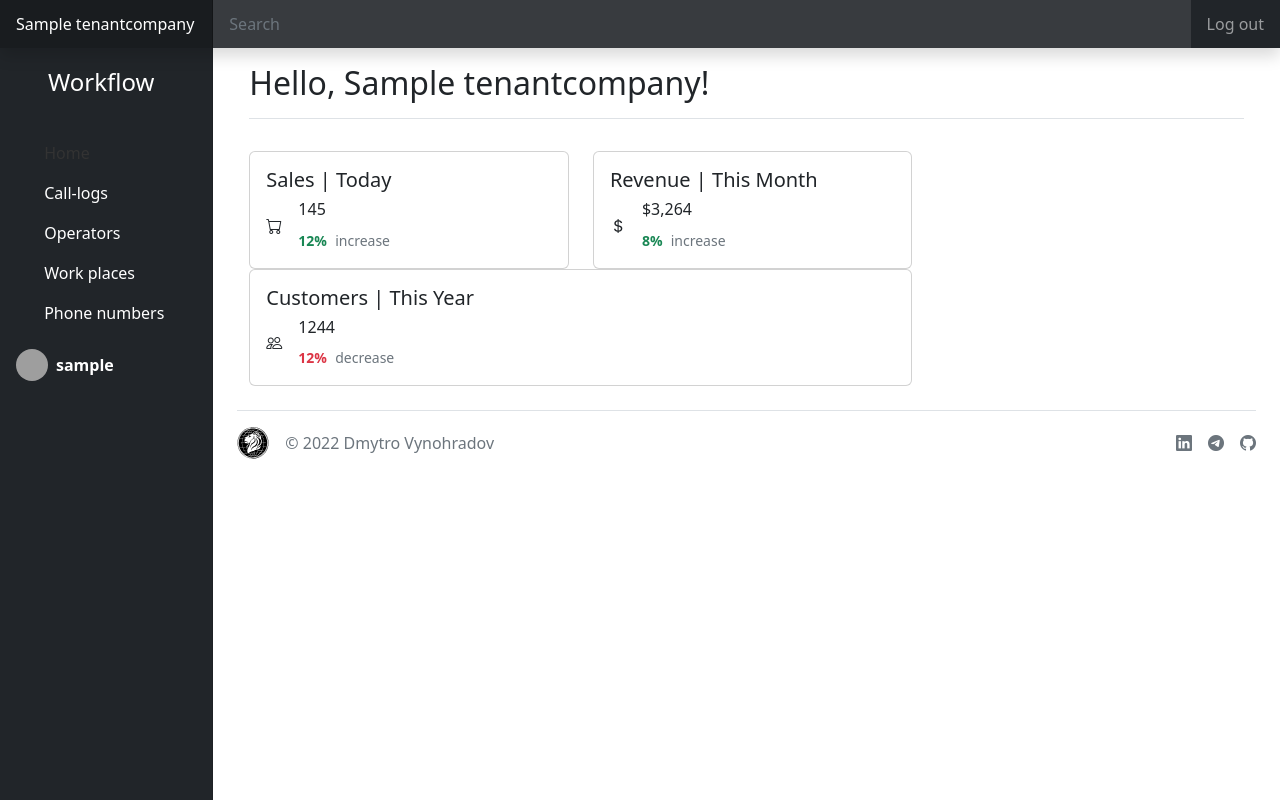
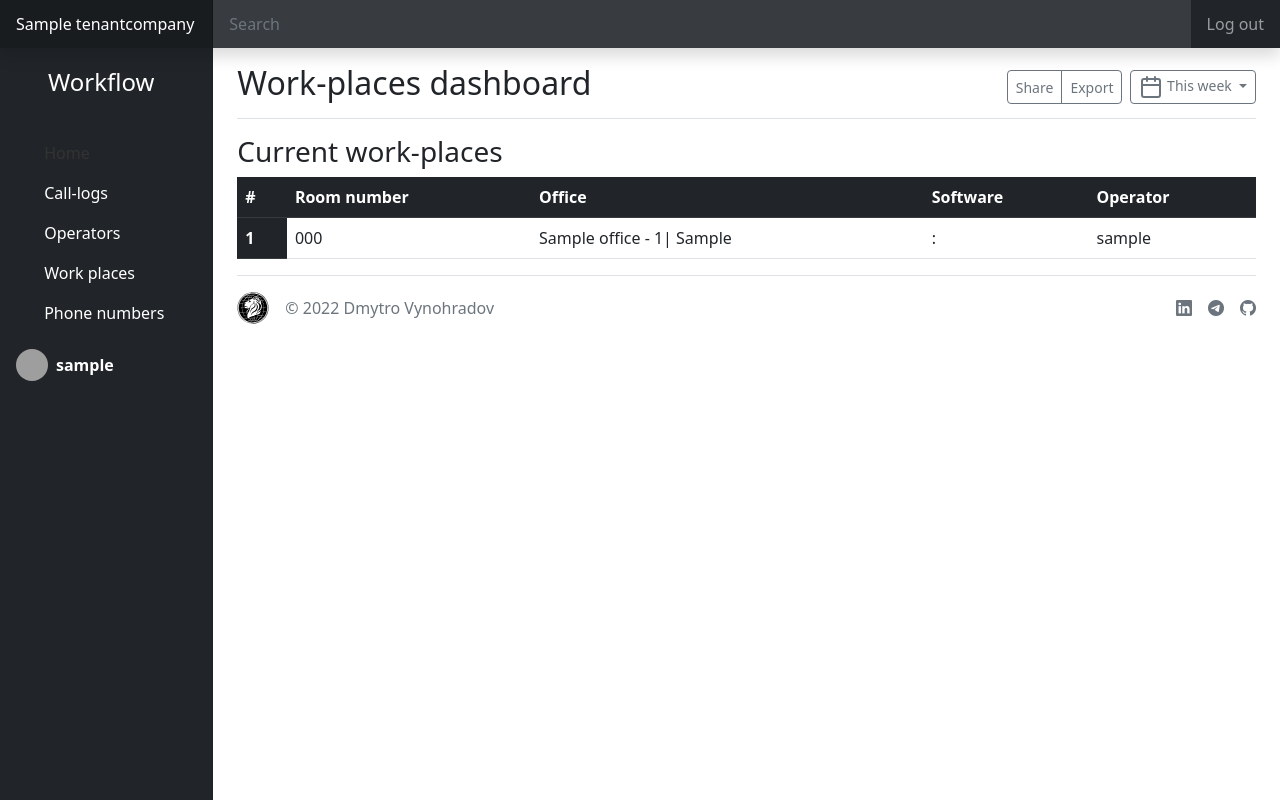
Before and after one commit to dvynohradovv/callcenter_project_py, a Django app: page /workflow/work-places in a window 1280 px wide. Run offline with Django 4.2, Linux system fonts and the light colour scheme; a user stored in the database is signed in; tables that the repository leaves empty hold one stand-in row (values such as "Sample post"); data that the repository does not hold is empty; some libraries are stand-ins or nearby versions; grey boxes are pictures that could not be loaded.

Commit message:
Add general views to tenant_company

```diff
--- a/call_center_project/models.py
+++ b/call_center_project/models.py
@@ -92,6 +92,8 @@
         'call_center_project.SoftwareVersion', models.SET_NULL, related_name='work_places', null=True, blank=True)
     tenant_company = models.ForeignKey(
         'call_center_project.TenantCompany', models.SET_NULL, related_name='work_places', null=True, blank=True)
+    operators = models.ManyToManyField(
+        'call_center_project.User', through='OperatorToWorkPlace')
 
     class Meta:
         constraints = [
@@ -150,9 +152,9 @@
 
 class OperatorToWorkPlace(models.Model):
     operator = models.ForeignKey(
-        'call_center_project.User', models.CASCADE, related_name='work_places')
+        'call_center_project.User', models.CASCADE)
     work_place = models.ForeignKey(
-        'call_center_project.WorkPlace', models.CASCADE, related_name='operators')
+        'call_center_project.WorkPlace', models.CASCADE)
 
 
 class CallLog(models.Model):
--- a/call_center_project/urls.py
+++ b/call_center_project/urls.py
@@ -32,5 +32,5 @@
         template_name='call_center_project/main/index.html'), name='index'),
 
     # Workflow
-    path('workflow', include('workflow.urls'))
+    path('workflow/', include('workflow.urls'))
 ]
--- a/workflow/templates/workflow/work-places.html
+++ b/workflow/templates/workflow/work-places.html
@@ -0,0 +1,71 @@
+{% extends 'workflow/base.html' %}
+{% load static %}
+{% load crispy_forms_tags %}
+{% block title %}Home{% endblock %}
+{% block links %}
+<link href="{% static 'call_center_project/css/main/base.css' %}" rel="stylesheet">
+<link href="{% static 'workflow/css/base.css' %}" rel="stylesheet">
+{% endblock %}
+{% block main %}
+<div class="chartjs-size-monitor">
+    <div class="chartjs-size-monitor-expand">
+        <div class=""></div>
+    </div>
+    <div class="chartjs-size-monitor-shrink">
+        <div class=""></div>
+    </div>
+</div>
+<div class="d-flex justify-content-between flex-wrap flex-md-nowrap align-items-center pt-3 pb-2 mb-3 border-bottom">
+    <h1 class="h2">Work-places dashboard</h1>
+    <div class="btn-toolbar mb-2 mb-md-0">
+        <div class="btn-group me-2">
+            <button type="button" class="btn btn-sm btn-outline-secondary">Share</button>
+            <button type="button" class="btn btn-sm btn-outline-secondary">Export</button>
+        </div>
+        <button type="button" class="btn btn-sm btn-outline-secondary dropdown-toggle">
+            <svg xmlns="http://www.w3.org/2000/svg" width="24" height="24" viewBox="0 0 24 24" fill="none"
+                stroke="currentColor" stroke-width="2" stroke-linecap="round" stroke-linejoin="round"
+                class="feather feather-calendar" aria-hidden="true">
+                <rect x="3" y="4" width="18" height="18" rx="2" ry="2"></rect>
+                <line x1="16" y1="2" x2="16" y2="6"></line>
+                <line x1="8" y1="2" x2="8" y2="6"></line>
+                <line x1="3" y1="10" x2="21" y2="10"></line>
+            </svg>
+            This week
+        </button>
+
+    </div>
+</div>
+<h3>Current work-places</h3>
+<div class="table-responsive">
+    <table class="table align-middle table-hover">
+        <thead class="table-dark">
+            <tr class="text-nowrap">
+                <th>#</th>
+                <th>Room number</th>
+                <th>Office</th>
+                <th>Software</th>
+                <th>Operator</th>
+            </tr>
+        </thead>
+        <tbody>
+            {% for work_place in data %}
+            <tr>
+                <th class="table-dark" scope="row">{{work_place.id}}</th>
+                <td>{{work_place.room_number}}</td>
+                <td>{{work_place.office.title}} - {{work_place.office.address}}</td>
+                <td>{{work_place.software_version.software.title}}: {{work_place.software_version.version}}</td>
+                <td>
+                    {% if work_place.operators %}
+                    {% for operator in work_place.operators.all %}
+                        {{operator.username}}
+                    {% endfor %}
+                    {% endif %}
+                </td>
+            </tr>
+            {% endfor %}
+
+        </tbody>
+    </table>
+</div>
+{% endblock %}
--- a/workflow/urls.py
+++ b/workflow/urls.py
@@ -1,25 +1,25 @@
 from django.urls import path
 from django.views.generic import TemplateView
 
-from workflow.views import (CallLogListCreateView, OperatorListCreateView,
-                            WorkflowUnactiveView, WorkflowView)
+from workflow.views import (CallLogListView, OperatorListView,
+                            TenantCompanyPhoneNumberListView,
+                            WorkflowRedirectView, WorkflowUnactiveTemplateView,
+                            WorkPlaceListView)
 
 urlpatterns = [
-    path('', WorkflowView.as_view(), name='workflow'),
-    path('/unactive', WorkflowUnactiveView.as_view(),
+    path('', WorkflowRedirectView.as_view(), name='workflow'),
+    path('unactive', WorkflowUnactiveTemplateView.as_view(),
          name='workflow.unactive'),
 
-    path('/home', TemplateView.as_view(
+    path('home', TemplateView.as_view(
         template_name="workflow/home.html"),
         name='workflow.home'),
-    path('/call-logs', CallLogListCreateView.as_view(),
+    path('call-logs', CallLogListView.as_view(),
          name='workflow.call_logs'),
-    path('/operators', OperatorListCreateView.as_view(),
+    path('operators', OperatorListView.as_view(),
          name='workflow.operators'),
-    path('/work-places', TemplateView.as_view(
-        template_name="workflow/home.html"),
-        name='workflow.work_places'),
-    path('/phone-numbers', TemplateView.as_view(
-        template_name="workflow/home.html"),
-        name='workflow.phone_numbers')
+    path('work-places', WorkPlaceListView.as_view(),
+         name='workflow.work_places'),
+    path('phone-numbers', TenantCompanyPhoneNumberListView.as_view(),
+         name='workflow.phone_numbers')
 ]
--- a/workflow/views.py
+++ b/workflow/views.py
@@ -6,10 +6,10 @@
 from django.views import View
 from django.views.generic import TemplateView
 
-from call_center_project.models import AccountType, CallLog, User
+from call_center_project.models import AccountType, CallLog, TenantCompanyPhoneNumber, User, WorkPlace
 
 
-class WorkflowView(LoginRequiredMixin, View):
+class WorkflowRedirectView(LoginRequiredMixin, View):
     login_url = '/accounts/login/'
 
     def get(self, request):
@@ -21,12 +21,12 @@
             return HttpResponseRedirect(reverse_lazy('workflow.home'))
 
 
-class WorkflowUnactiveView(LoginRequiredMixin, TemplateView):
+class WorkflowUnactiveTemplateView(LoginRequiredMixin, TemplateView):
     template_name = 'workflow/unactive.html'
 
 
-class CallLogListCreateView(TemplateView, LoginRequiredMixin):
-    template_name = "workflow/call_logs.html"
+class CallLogListView(TemplateView, LoginRequiredMixin):
+    template_name = "workflow/call-logs.html"
 
     def get(self, request):
         user = request.user
@@ -38,7 +38,7 @@
         return render(request, self.template_name, data)
 
 
-class OperatorListCreateView(TemplateView, LoginRequiredMixin):
+class OperatorListView(TemplateView, LoginRequiredMixin):
     template_name = "workflow/operators.html"
 
     def get(self, request):
@@ -51,3 +51,29 @@
 
         data = {'data': operators}
         return render(request, self.template_name, data)
+
+
+class WorkPlaceListView(TemplateView, LoginRequiredMixin):
+    template_name = "workflow/work-places.html"
+
+    def get(self, request):
+        user = request.user
+        work_places = WorkPlace.objects.prefetch_related('operators').filter(
+            tenant_company__id=user.tenant_company.id
+        )
+
+        data = {'data': work_places}
+        return render(request, self.template_name, data)
+
+
+class TenantCompanyPhoneNumberListView(TemplateView, LoginRequiredMixin):
+    template_name = "workflow/phone-numbers.html"
+
+    def get(self, request):
+        user = request.user
+        tc_phone_numbers = TenantCompanyPhoneNumber.objects.filter(
+            tenant_company__id=user.tenant_company.id
+        )
+
+        data = {'data': tc_phone_numbers}
+        return render(request, self.template_name, data)
```
Also changed, not shown: workflow/templates/workflow/call-logs.html (renamed from workflow/templates/workflow/call_logs.html, +1 -8 lines), workflow/templates/workflow/phone-numbers.html (+61 -0 lines).
